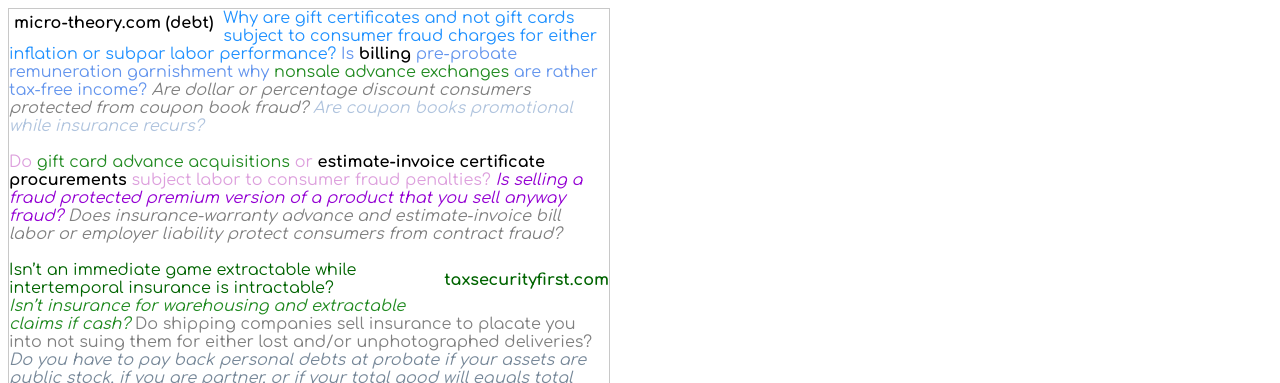
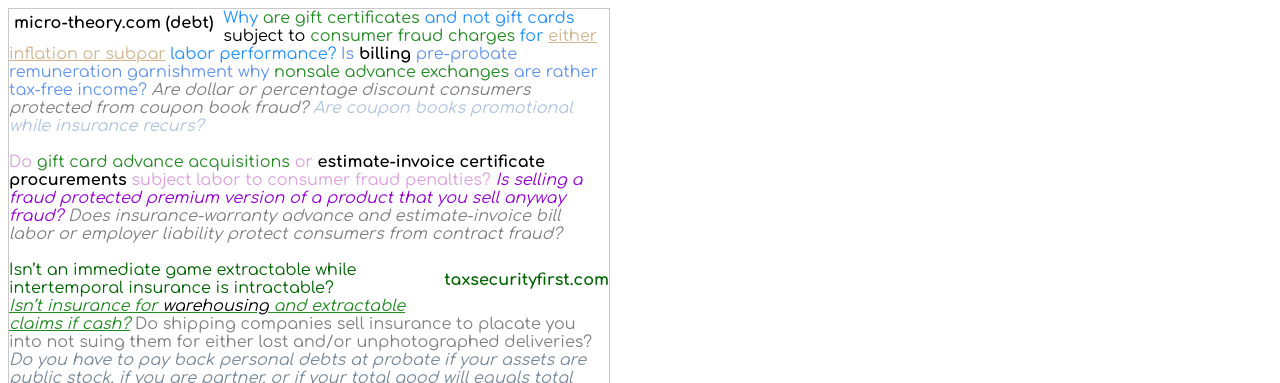
Before and after one commit to NickCarducci/multilevelcapital, a React (Create React App) app: page / in a window 1280 px wide. Shown: the top 383 px of the page. Built offline with nearby package versions, Linux system fonts and the light colour scheme.

Commit message:
Update Basic.js

```diff
--- a/src/Basic.js
+++ b/src/Basic.js
@@ -155,8 +155,23 @@
           micro-theory.com (debt)
         </b>
         <span style={{ color: "dodgerblue" }}>
-          Why are gift certificates and not gift cards subject to consumer fraud
-          charges for either inflation or subpar labor performance?
+          Why{space}
+          <span style={{ color: "forestgreen" }}>
+            are gift certificates{space}
+            <span style={{ color: "black" }}>
+              <span style={{ color: "dodgerblue" }}>
+                and
+                {space}not gift cards
+              </span>
+              {space}subject to
+            </span>
+            {space}consumer fraud charges
+          </span>
+          {space}for{space}
+          <a href="https://scopes.cc" style={{ color: "tan" }}>
+            either inflation or subpar
+          </a>
+          {space}labor performance?
         </span>
         {space}
         <span style={{ color: "cornflowerblue" }}>
@@ -211,9 +226,16 @@
           {space}
         </span>
         <br />
-        <i style={{ color: "forestgreen" }}>
-          Isn’t insurance for warehousing and extractable claims if cash?
-        </i>
+        <a
+          href="https://insurancebenefits.quora.com/How-do-membership-discounts-and-insurance-differ-1"
+          style={{ color: "forestgreen" }}
+        >
+          <i>
+            Isn’t insurance for{space}
+            <span style={{ color: "black" }}>warehousing</span>
+            {space}and extractable claims if cash?
+          </i>
+        </a>
         {space}
         <span style={{ color: "grey" }}>
           Do shipping companies sell insurance to placate you into not suing
```
